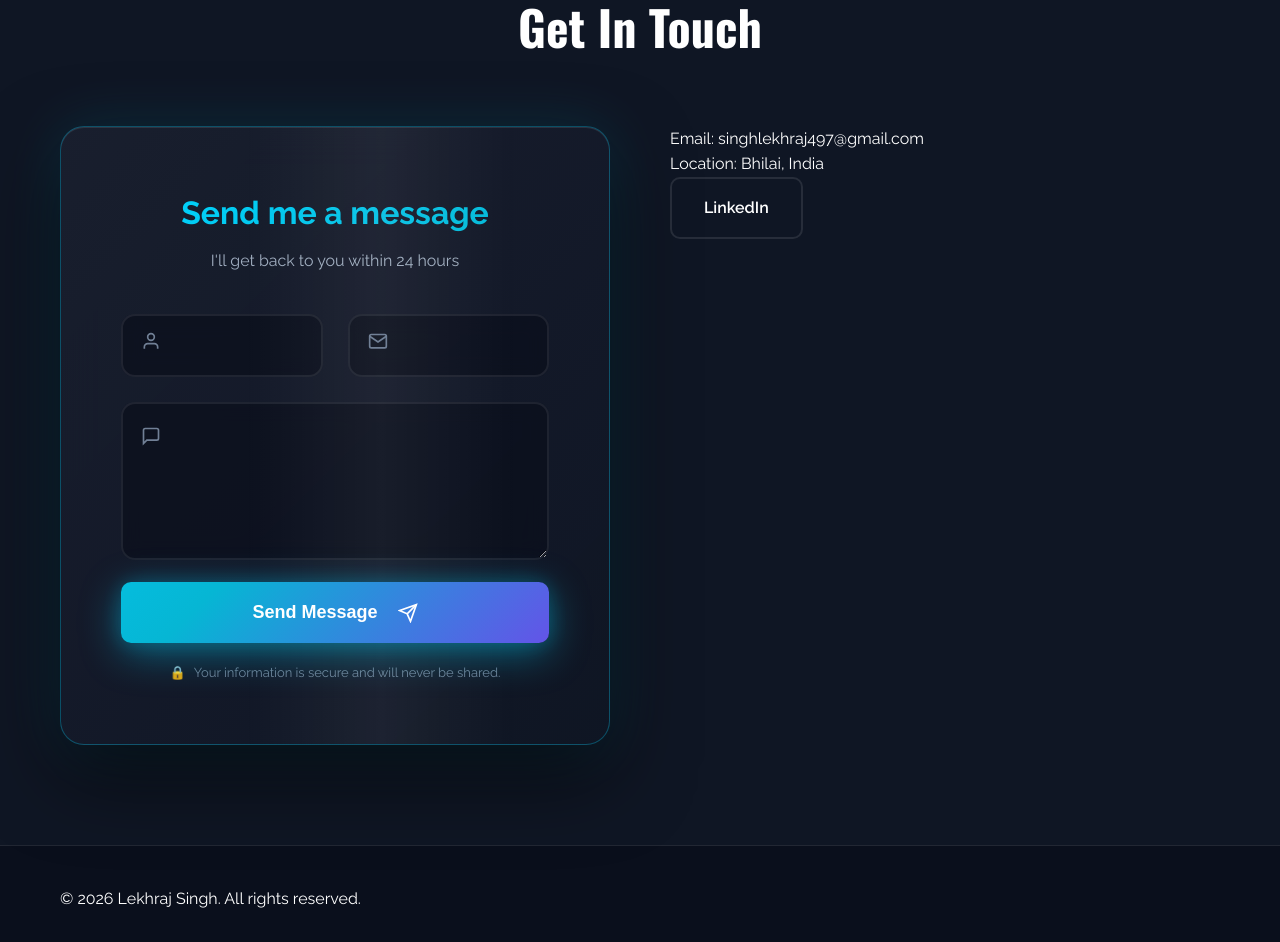
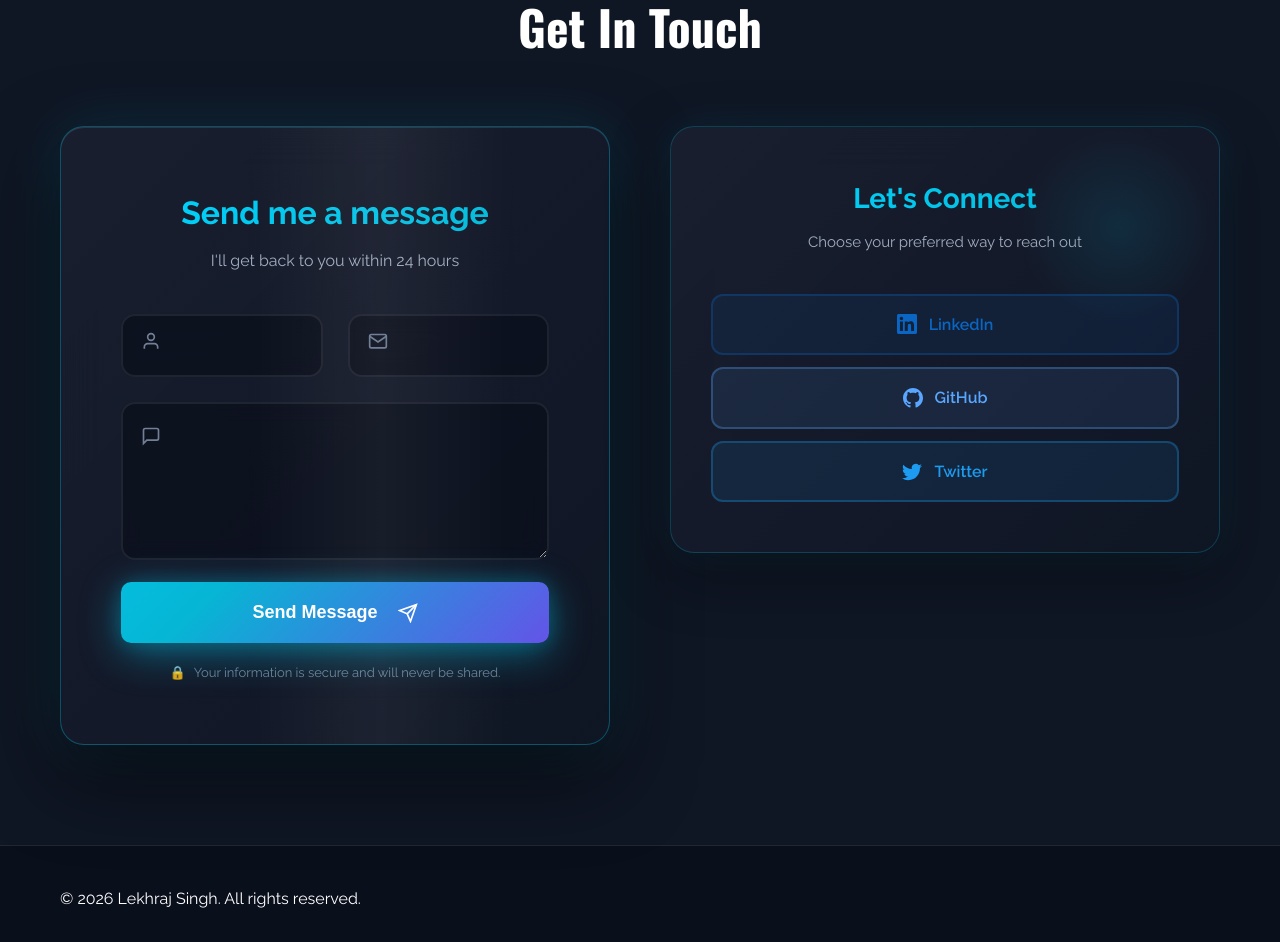
Before and after one commit to lekhrazz19/lekhrazz19.github.io, a React (Vite) app: page / in a window 1280 px wide. Shown: the part 5120-6062 px from the top of the page. Built offline with nearby package versions, Linux system fonts and the light colour scheme.

Commit message:
feat: revamp contact section with new layout, icons, and enhanced styling

```diff
--- a/src/App.jsx
+++ b/src/App.jsx
@@ -650,9 +650,33 @@ function App() {
               <p className="form-footer">Your information is secure and will never be shared.</p>
             </form>
             <div className="contact-info">
-              <p>Email: singhlekhraj497@gmail.com</p>
-              <p>Location: Bhilai, India</p>
-              <a href="https://linkedin.com/in/lekhraj-singh" className="btn btn-secondary">LinkedIn</a>
+              <div className="contact-info-header">
+                <h3>Let's Connect</h3>
+                <p>Choose your preferred way to reach out</p>
+              </div>
+
+              <div className="social-buttons">
+                <a href="https://linkedin.com/in/lekhraj-singh" target="_blank" rel="noopener noreferrer" className="btn btn-social linkedin">
+                  <svg width="20" height="20" viewBox="0 0 24 24" fill="currentColor">
+                    <path d="M20.447 20.452h-3.554v-5.569c0-1.328-.027-3.037-1.852-3.037-1.853 0-2.136 1.445-2.136 2.939v5.667H9.351V9h3.414v1.561h.046c.477-.9 1.637-1.85 3.37-1.85 3.601 0 4.267 2.37 4.267 5.455v6.286zM5.337 7.433c-1.144 0-2.063-.926-2.063-2.065 0-1.138.92-2.063 2.063-2.063 1.14 0 2.064.925 2.064 2.063 0 1.139-.925 2.065-2.064 2.065zm1.782 13.019H3.555V9h3.564v11.452zM22.225 0H1.771C.792 0 0 .774 0 1.729v20.542C0 23.227.792 24 1.771 24h20.451C23.2 24 24 23.227 24 22.271V1.729C24 .774 23.2 0 22.222 0h.003z"/>
+                  </svg>
+                  <span>LinkedIn</span>
+                </a>
+
+                <a href="https://github.com/lekhrazz19" target="_blank" rel="noopener noreferrer" className="btn btn-social github">
+                  <svg width="20" height="20" viewBox="0 0 24 24" fill="currentColor">
+                    <path d="M12 0c-6.626 0-12 5.373-12 12 0 5.302 3.438 9.8 8.207 11.387.599.111.793-.261.793-.577v-2.234c-3.338.726-4.033-1.416-4.033-1.416-.546-1.387-1.333-1.756-1.333-1.756-1.089-.745.083-.729.083-.729 1.205.084 1.839 1.237 1.839 1.237 1.07 1.834 2.807 1.304 3.492.997.107-.775.418-1.305.762-1.604-2.665-.305-5.467-1.334-5.467-5.931 0-1.311.469-2.381 1.236-3.221-.124-.303-.535-1.524.117-3.176 0 0 1.008-.322 3.301 1.23.957-.266 1.983-.399 3.003-.404 1.02.005 2.047.138 3.006.404 2.291-1.552 3.297-1.23 3.297-1.23.653 1.653.242 2.874.118 3.176.77.84 1.235 1.911 1.235 3.221 0 4.609-2.807 5.624-5.479 5.921.43.372.823 1.102.823 2.222v3.293c0 .319.192.694.801.576 4.765-1.589 8.199-6.086 8.199-11.386 0-6.627-5.373-12-12-12z"/>
+                  </svg>
+                  <span>GitHub</span>
+                </a>
+
+                <a href="https://twitter.com/lekhrajsingh" target="_blank" rel="noopener noreferrer" className="btn btn-social twitter">
+                  <svg width="20" height="20" viewBox="0 0 24 24" fill="currentColor">
+                    <path d="M23.953 4.57a10 10 0 01-2.825.775 4.958 4.958 0 002.163-2.723c-.951.555-2.005.959-3.127 1.184a4.92 4.92 0 00-8.384 4.482C7.69 8.095 4.067 6.13 1.64 3.162a4.822 4.822 0 00-.666 2.475c0 1.71.87 3.213 2.188 4.096a4.904 4.904 0 01-2.228-.616v.06a4.923 4.923 0 003.946 4.827 4.996 4.996 0 01-2.212.085 4.936 4.936 0 004.604 3.417 9.867 9.867 0 01-6.102 2.105c-.39 0-.779-.023-1.17-.067a13.995 13.995 0 007.557 2.209c9.053 0 13.998-7.496 13.998-13.985 0-.21 0-.42-.015-.63A9.935 9.935 0 0024 4.59z"/>
+                  </svg>
+                  <span>Twitter</span>
+                </a>
+              </div>
             </div>
           </div>
         </div>
--- a/src/styles.css
+++ b/src/styles.css
@@ -1106,6 +1106,220 @@ section {
     display: grid;
     grid-template-columns: 1fr 1fr;
     gap: 60px;
+    align-items: start;
+}
+
+.contact-info {
+    background: linear-gradient(135deg, rgba(26, 31, 47, 0.95), rgba(15, 22, 36, 0.98));
+    backdrop-filter: blur(20px);
+    padding: 50px 40px;
+    border-radius: 24px;
+    border: 1px solid rgba(0, 212, 255, 0.2);
+    box-shadow: 0 20px 60px rgba(0, 0, 0, 0.4),
+                0 0 40px rgba(0, 212, 255, 0.1);
+    position: relative;
+    overflow: hidden;
+}
+
+.contact-info::before {
+    content: '';
+    position: absolute;
+    top: 0;
+    right: 0;
+    width: 200px;
+    height: 200px;
+    background: radial-gradient(circle, rgba(0, 212, 255, 0.1) 0%, transparent 70%);
+    border-radius: 50%;
+    pointer-events: none;
+}
+
+.contact-info-header {
+    text-align: center;
+    margin-bottom: 40px;
+    position: relative;
+    z-index: 1;
+}
+
+.contact-info-header h3 {
+    font-size: 28px;
+    font-weight: 700;
+    background: linear-gradient(135deg, var(--accent-primary), var(--accent-tertiary));
+    -webkit-background-clip: text;
+    -webkit-text-fill-color: transparent;
+    background-clip: text;
+    margin-bottom: 8px;
+}
+
+.contact-info-header p {
+    color: var(--text-secondary);
+    font-size: 15px;
+}
+
+.contact-methods {
+    display: flex;
+    flex-direction: column;
+    gap: 20px;
+    margin-bottom: 35px;
+}
+
+.contact-method-card {
+    display: flex;
+    align-items: center;
+    gap: 20px;
+    padding: 20px;
+    background: rgba(10, 15, 28, 0.5);
+    border-radius: 16px;
+    border: 1px solid rgba(255, 255, 255, 0.05);
+    transition: all 0.4s cubic-bezier(0.4, 0, 0.2, 1);
+    position: relative;
+    overflow: hidden;
+}
+
+.contact-method-card::before {
+    content: '';
+    position: absolute;
+    inset: 0;
+    background: linear-gradient(135deg, rgba(0, 212, 255, 0.05), transparent);
+    opacity: 0;
+    transition: opacity 0.4s;
+}
+
+.contact-method-card:hover {
+    border-color: rgba(0, 212, 255, 0.3);
+    transform: translateX(5px);
+    box-shadow: 0 10px 30px rgba(0, 212, 255, 0.15);
+}
+
+.contact-method-card:hover::before {
+    opacity: 1;
+}
+
+.method-icon {
+    width: 50px;
+    height: 50px;
+    display: flex;
+    align-items: center;
+    justify-content: center;
+    background: linear-gradient(135deg, rgba(0, 212, 255, 0.15), rgba(124, 58, 237, 0.15));
+    border-radius: 12px;
+    color: var(--accent-primary);
+    flex-shrink: 0;
+    transition: all 0.4s;
+}
+
+.contact-method-card:hover .method-icon {
+    transform: scale(1.1) rotate(5deg);
+    box-shadow: 0 5px 20px rgba(0, 212, 255, 0.3);
+}
+
+.method-content h4 {
+    font-size: 16px;
+    font-weight: 600;
+    color: var(--text-primary);
+    margin-bottom: 5px;
+}
+
+.method-content p {
+    font-size: 14px;
+    color: var(--text-secondary);
+    line-height: 1.4;
+}
+
+.social-buttons {
+    display: flex;
+    flex-direction: column;
+    gap: 12px;
+}
+
+.btn-social {
+    display: flex;
+    align-items: center;
+    justify-content: center;
+    gap: 12px;
+    padding: 16px 24px;
+    border-radius: 12px;
+    font-size: 16px;
+    font-weight: 600;
+    text-decoration: none;
+    transition: all 0.4s cubic-bezier(0.4, 0, 0.2, 1);
+    position: relative;
+    overflow: hidden;
+    border: 2px solid;
+}
+
+.btn-social::before {
+    content: '';
+    position: absolute;
+    top: 50%;
+    left: 50%;
+    width: 0;
+    height: 0;
+    border-radius: 50%;
+    transform: translate(-50%, -50%);
+    transition: width 0.6s, height 0.6s;
+}
+
+.btn-social:hover::before {
+    width: 300px;
+    height: 300px;
+}
+
+.btn-social svg {
+    transition: transform 0.4s;
+    z-index: 1;
+}
+
+.btn-social span {
+    z-index: 1;
+}
+
+.btn-social:hover svg {
+    transform: scale(1.2) rotate(5deg);
+}
+
+.btn-social.linkedin {
+    background: rgba(10, 102, 194, 0.1);
+    border-color: rgba(10, 102, 194, 0.3);
+    color: #0A66C2;
+}
+
+.btn-social.linkedin::before {
+    background: rgba(10, 102, 194, 0.2);
+}
+
+.btn-social.linkedin:hover {
+    border-color: #0A66C2;
+    box-shadow: 0 10px 40px rgba(10, 102, 194, 0.3);
+}
+
+.btn-social.github {
+    background: rgba(88, 166, 255, 0.1);
+    border-color: rgba(88, 166, 255, 0.3);
+    color: #58A6FF;
+}
+
+.btn-social.github::before {
+    background: rgba(88, 166, 255, 0.2);
+}
+
+.btn-social.github:hover {
+    border-color: #58A6FF;
+    box-shadow: 0 10px 40px rgba(88, 166, 255, 0.3);
+}
+
+.btn-social.twitter {
+    background: rgba(29, 155, 240, 0.1);
+    border-color: rgba(29, 155, 240, 0.3);
+    color: #1D9BF0;
+}
+
+.btn-social.twitter::before {
+    background: rgba(29, 155, 240, 0.2);
+}
+
+.btn-social.twitter:hover {
+    border-color: #1D9BF0;
+    box-shadow: 0 10px 40px rgba(29, 155, 240, 0.3);
 }
 
 .contact-title {
```
